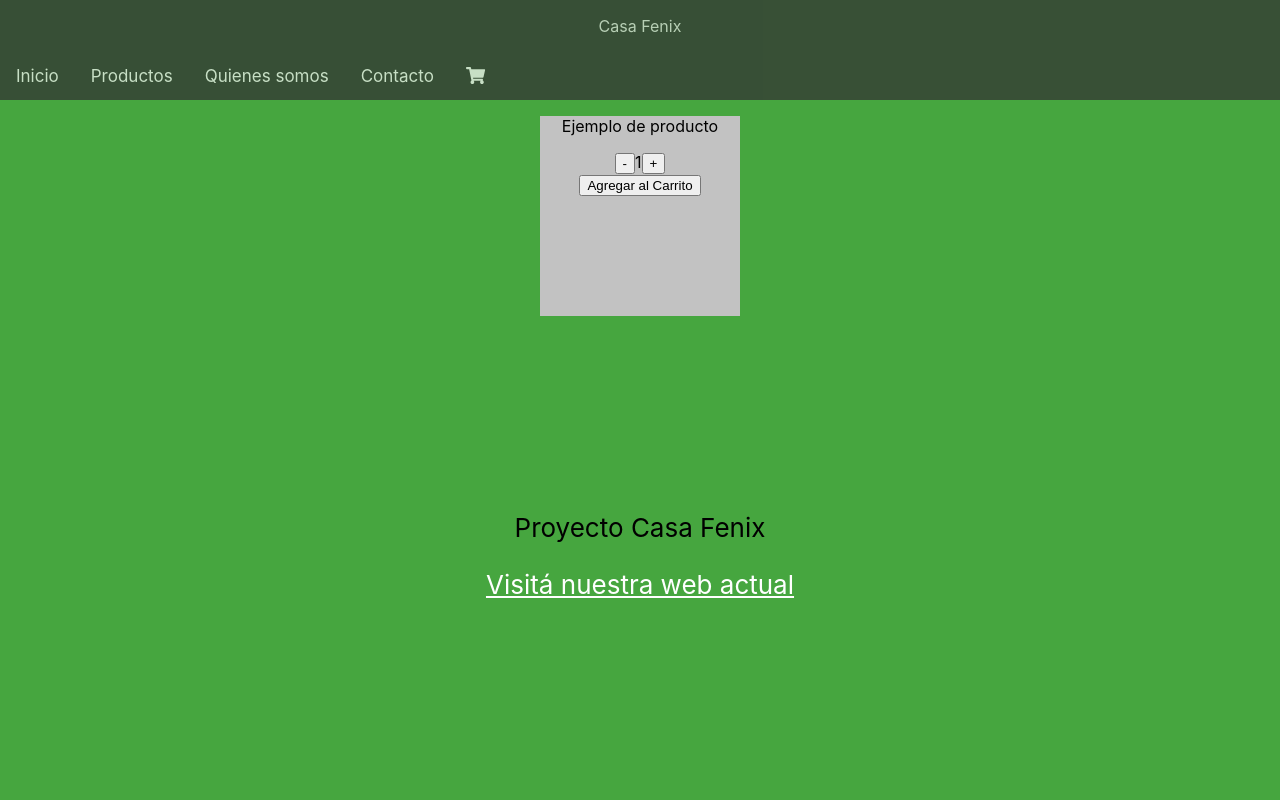
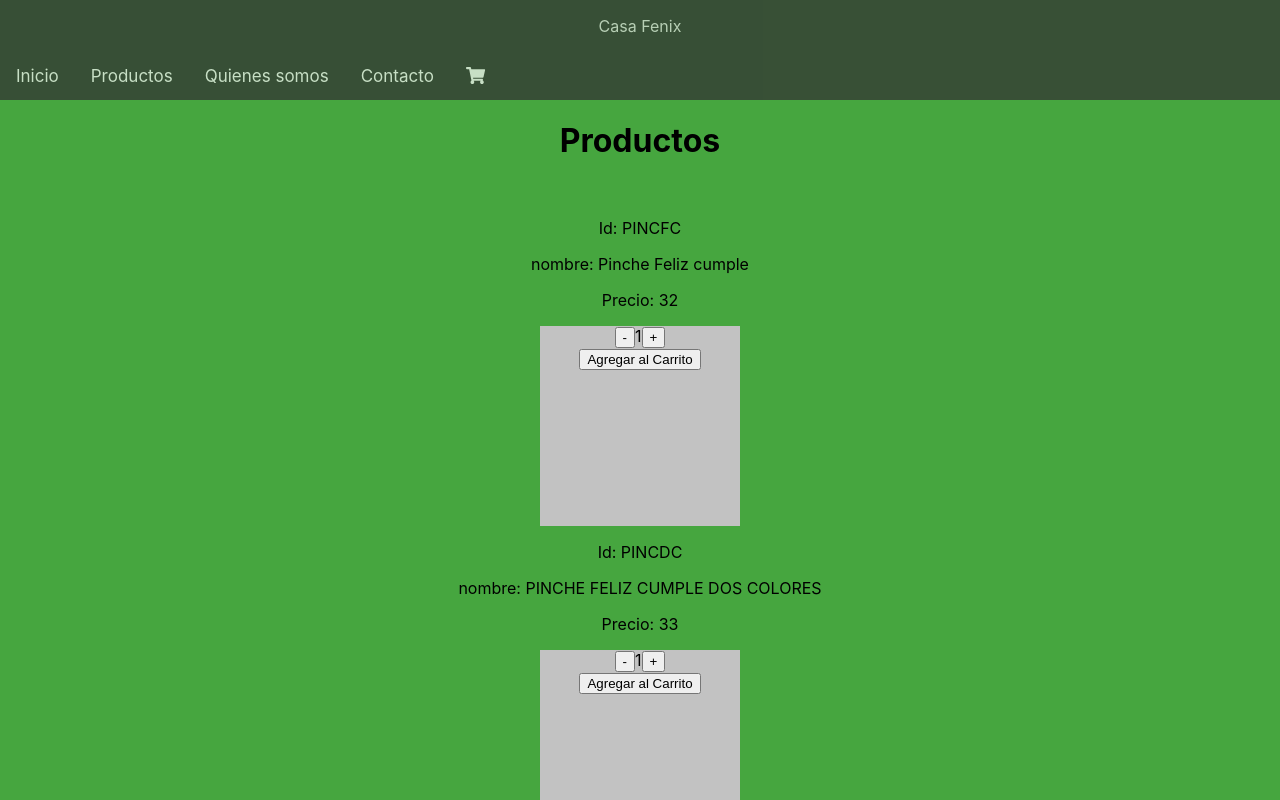
Before and after one commit to lulazuleta/Fenix-LuciaZuleta, a React (Create React App) app: page / in a window 1280 px wide. Shown: the top 800 px of the page. Built offline with nearby package versions, Linux system fonts and the light colour scheme.

Commit message:
Desafio Maps y Promises

```diff
--- a/src/App.js
+++ b/src/App.js
@@ -1,6 +1,6 @@
 import './App.css';
 import {NavBar} from './components/navBar/navBar'
-import {ItemCount}from './components/ItemCount/ItemCount'
+import {ItemListContainer}from './components/ItemListContainer/ItemListContainer'
 
 
 
@@ -10,7 +10,7 @@ function App() {
     <div className="App">
         <NavBar/>
 
-        <ItemCount />
+        <ItemListContainer />
 
 
       <header className="App-header">
--- /dev/null
+++ b/src/components/Item/Item.js
@@ -0,0 +1,44 @@
+import {ItemCount} from "../../components/ItemCount/ItemCount.js"
+
+export const Item = ({item}) => {
+
+console.log(item)
+//let [mensaje, setMensaje] = useState('')
+
+let handleClick = ()=> {
+
+
+
+  //   setMensaje('el producto se agrego correctamente')
+}
+
+ return (
+<>
+
+
+
+
+
+    <div className="ItemListContainer">
+
+    <p>Id: <span>{item.ID}</span></p>
+    <p>nombre: <span>{item.DESCRIPCION}</span></p>
+    <p>Precio: <span>{item.Precio}</span></p>
+
+        <div>
+        <ItemCount initial={1} stock={30} onAdd={handleClick}/>
+<section>
+{  /*      <p>{mensaje}</p>*/}
+
+
+   </section>
+        </div>
+
+    </div>
+
+
+    </>
+ )
+
+
+}
--- a/src/components/ItemCount/ItemCount.js
+++ b/src/components/ItemCount/ItemCount.js
@@ -8,9 +8,9 @@ import { isConditionalExpression } from 'typescript'
 
 
 
-export const ItemCount = ({onAdd})=> {
-    let [stocks, setStocks] = useState(30)
-    let [cantidad, setCantidad] = useState(1)
+export const ItemCount = ({initial, stock, onAdd})=> {
+    let [stocks, setStocks] = useState(stock)
+    let [cantidad, setCantidad] = useState(initial)
 
     console.log(stocks)
     console.log(cantidad);
@@ -36,7 +36,7 @@ export const ItemCount = ({onAdd})=> {
     return (
 <div className="catalogo" style={{backgroundColor: "#c2c2c2", height:"200px", width:"200px", marginLeft:"auto", marginRight:"auto"}}>
 
-       <p>Ejemplo de producto</p>
+
 
        <div className="ItemCount">
        <button onClick={disminuir}><span>-</span></button>
--- /dev/null
+++ b/src/components/ItemList/ItemList.js
@@ -0,0 +1,16 @@
+import {Item} from "../Item/Item"
+
+
+export const ItemList=({items})=> {
+
+console.log(items)
+
+return(
+
+    <>
+    {items.map(item=><Item item={item}/>)}
+    </>
+)
+
+
+}
--- a/src/components/ItemListContainer/ItemListContainer.js
+++ b/src/components/ItemListContainer/ItemListContainer.js
@@ -1,26 +1,55 @@
-import {ItemCount} from "../../components/ItemCount/ItemCount.js";
+import { useEffect, useState } from "react";
+
+import {ItemList} from "../ItemList/ItemList"
 
 export const ItemListContainer = ()=> {
 
-    let handleClick = ()=> {
+    const [catalogo, setCatalogo] = useState([])
+
+    const listadoProductos = [
+        {
+            "ID": "PINCFC",
+            "DESCRIPCION": "Pinche Feliz cumple",
+            "Precio": "32"
+        },
+        {
+            "ID": "PINCDC",
+            "DESCRIPCION": "PINCHE FELIZ CUMPLE DOS COLORES",
+            "Precio": "33"
+        },
+        {
+            "ID": "BENGDC",
+            "DESCRIPCION": "bengala gibre dos colores",
+            "Precio": "120"
+        }]
+
+        useEffect(()=>{
+
+        const nuevaPromesa = new Promise((res, rej)=>{
+
+            setTimeout (()=>{
+                res(listadoProductos)
+
+            },2000)
+
+        })
+
+        nuevaPromesa.then((res)=>{
+            console.log(res)
+            setCatalogo(res)
+
+        })
+    },[])
 
 
 
-         setProduct('el producto se agrego correctamente')
- }
     return (
+<>
 
-    <div className="ItemListContainer">
+<h1>Productos</h1> <br/>
+<ItemList items={catalogo}></ItemList>
 
-        <h1>Productos</h1> <br/>
+</>
 
-        <div>
-        <ItemCount initial={1} stock={30} onAdd={handleClick}/>
-<section>
-        <p>{product}</p>
-        </section>
-        </div>
-
-    </div>
 )
 }
```
